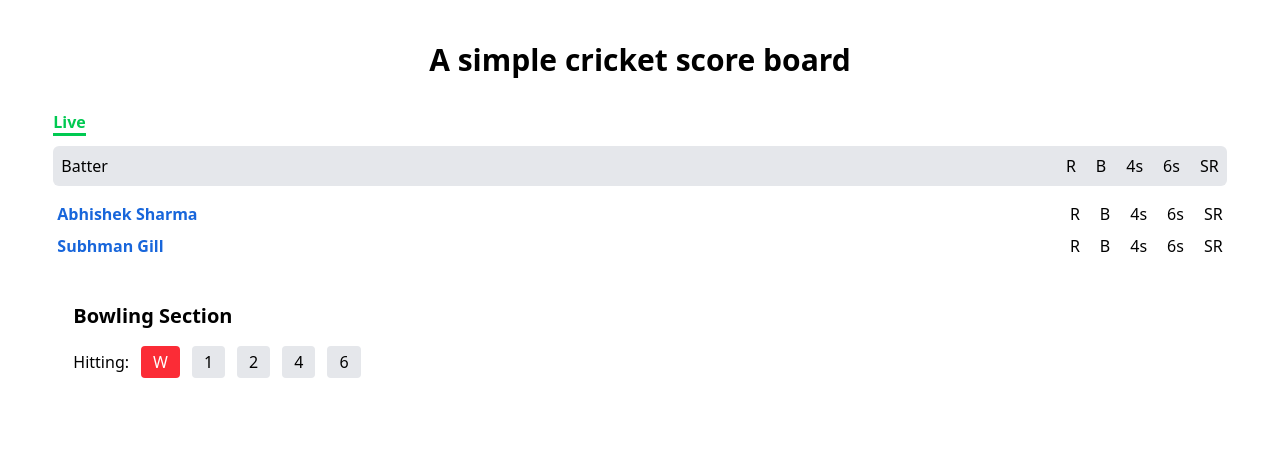
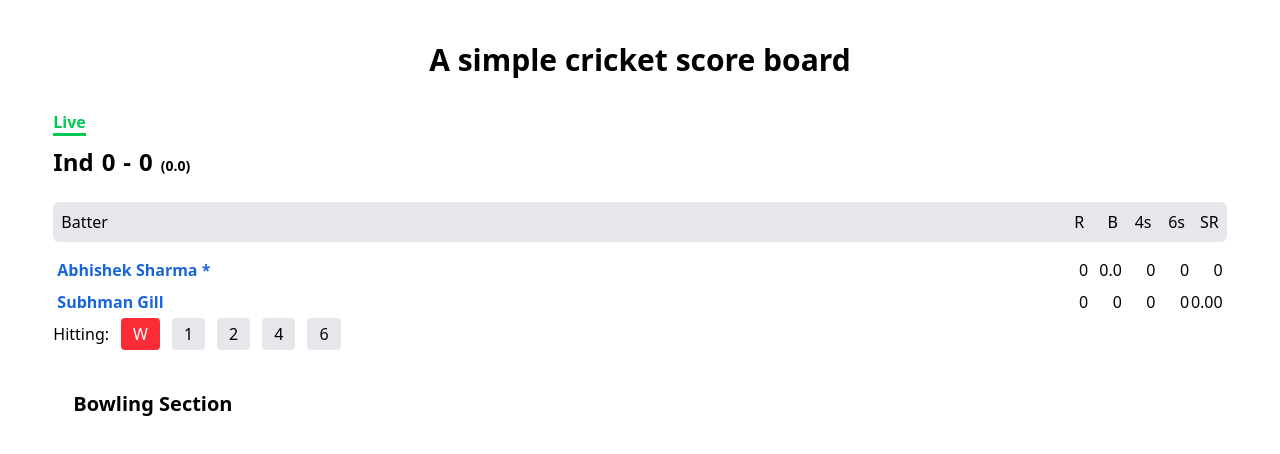
Before and after one commit to itsprodip/cricket-score-react, a React (Vite) app: page / in a window 1280 px wide. Shown: the top 454 px of the page. Built offline with nearby package versions, Linux system fonts and the light colour scheme.

Commit message:
batting section updated

```diff
--- a/src/components/Batter.jsx
+++ b/src/components/Batter.jsx
@@ -1,10 +1,50 @@
+import { use, useState } from "react";
 import Bowler from "./Bowler";
 export default function Batter() {
+  //Overall
+  const [runs, setRuns] = useState(0);
+  const [balls, setBalls] = useState(0);
+
+  //playerA
+  const [foursA,setFoursA]=useState(0);
+  const [sixesA,setSixessA]=useState(0);
+  const handleASingles = () => {
+    setRuns(runs + 1);
+    setBalls(balls + 1);
+
+  };
+  const handleADoubles=()=>{
+    setRuns(runs+2);
+    setBalls(balls+1);
+
+  }
+  const handleAFours=()=>{
+    setRuns(runs+4);
+    setBalls(balls+1);
+    setFoursA(foursA+1);
+
+  }
+  const handleASixes=()=>{
+    setRuns(runs+6);
+    setBalls(balls+1);
+    setSixessA(sixesA+1);
+
+  }
+
   return (
     <div>
+      <section className="py-3 space-x-2">
+        <span className="font-bold text-2xl">Ind</span>
+        <span className="font-bold text-2xl">{runs}</span>
+        <span className="font-bold text-2xl">-</span>
+        <span className="font-bold text-2xl">0</span>
+        <span className="font-bold text-sm">
+          ({parseInt(balls / 6)}.{balls % 6})
+        </span>
+      </section>
       <div className="p-2 bg-gray-200 my-3 rounded-md flex justify-between">
         <div>Batter</div>
-        <div className="flex gap-5">
+        <div className="grid grid-cols-5 w-42 text-right">
           <h4>R</h4>
           <h4>B</h4>
           <h4>4s</h4>
@@ -13,28 +53,68 @@ export default function Batter() {
         </div>
       </div>
       <div className="p-1 space-y-2">
-        <div className="flex justify-between">
-          <div className="text-[#1866db] font-semibold">Abhishek Sharma</div>
-          <div className="flex gap-5">
-            <h4>R</h4>
-            <h4>B</h4>
-            <h4>4s</h4>
-            <h4>6s</h4>
-            <h4>SR</h4>
+        <div className="flex justify-between items-center">
+          <div className="text-[#1866db] font-semibold">
+            Abhishek Sharma <span className="playerA">*</span>
+          </div>
+
+          <div className="grid grid-cols-5 w-42 text-right">
+            <h4>{runs}</h4>
+            <h4>
+              {parseInt(balls / 6)}.{balls % 6}
+            </h4>
+            <h4>{foursA}</h4>
+            <h4>{sixesA}</h4>
+            <h4 className=" pl-5">
+              {balls == 0 ? 0 : ((runs / balls) * 100).toFixed(2)}
+            </h4>
           </div>
         </div>
+
         <div className="flex justify-between">
-          <div className="text-[#1866db] font-semibold">Subhman Gill</div>
-          <div className="flex gap-5">
-            <h4>R</h4>
-            <h4>B</h4>
-            <h4>4s</h4>
-            <h4>6s</h4>
-            <h4>SR</h4>
+          <div className="text-[#1866db] font-semibold">
+            Subhman Gill <span className="playerB hidden">*</span>
+          </div>
+          <div className="grid grid-cols-5 w-42 text-right">
+            <h4>0</h4>
+            <h4>0</h4>
+            <h4>0</h4>
+            <h4>0</h4>
+            <h4>0.00</h4>
           </div>
         </div>
       </div>
 
+      <section className="flex items-center gap-3">
+        <span className="font-medium">Hitting:</span>
+        <button className="px-3 py-1 bg-red-500 text-white rounded hover:bg-red-600 transition cursor-pointer">
+          W
+        </button>
+        <button
+          onClick={handleASingles}
+          className="px-3 py-1 bg-gray-200 rounded hover:bg-gray-300 transition cursor-pointer"
+        >
+          1
+        </button>
+        <button
+          onClick={handleADoubles}
+          className="px-3 py-1 bg-gray-200 rounded hover:bg-gray-300 transition cursor-pointer"
+        >
+          2
+        </button>
+        <button
+          onClick={handleAFours}
+          className="px-3 py-1 bg-gray-200 rounded hover:bg-gray-300 transition cursor-pointer"
+        >
+          4
+        </button>
+        <button
+          onClick={handleASixes}
+          className="px-3 py-1 bg-gray-200 rounded hover:bg-gray-300 transition cursor-pointer"
+        >
+          6
+        </button>
+      </section>
     </div>
   );
 }
--- a/src/components/Bowler.jsx
+++ b/src/components/Bowler.jsx
@@ -1,26 +1,9 @@
+import Batter from "./Batter";
 export default function Bowler() {
   return (
     <div className="p-5">
       <h1 className="text-xl font-bold mb-4">Bowling Section</h1>
 
-      <section className="flex items-center gap-3">
-        <span className="font-medium">Hitting:</span>
-        <button className="px-3 py-1 bg-red-500 text-white rounded hover:bg-red-600 transition cursor-pointer">
-          W
-        </button>
-        <button className="px-3 py-1 bg-gray-200 rounded hover:bg-gray-300 transition cursor-pointer">
-          1
-        </button>
-        <button className="px-3 py-1 bg-gray-200 rounded hover:bg-gray-300 transition cursor-pointer">
-          2
-        </button>
-        <button className="px-3 py-1 bg-gray-200 rounded hover:bg-gray-300 transition cursor-pointer">
-          4
-        </button>
-        <button className="px-3 py-1 bg-gray-200 rounded hover:bg-gray-300 transition cursor-pointer">
-          6
-        </button>
-      </section>
     </div>
   );
 }
```
